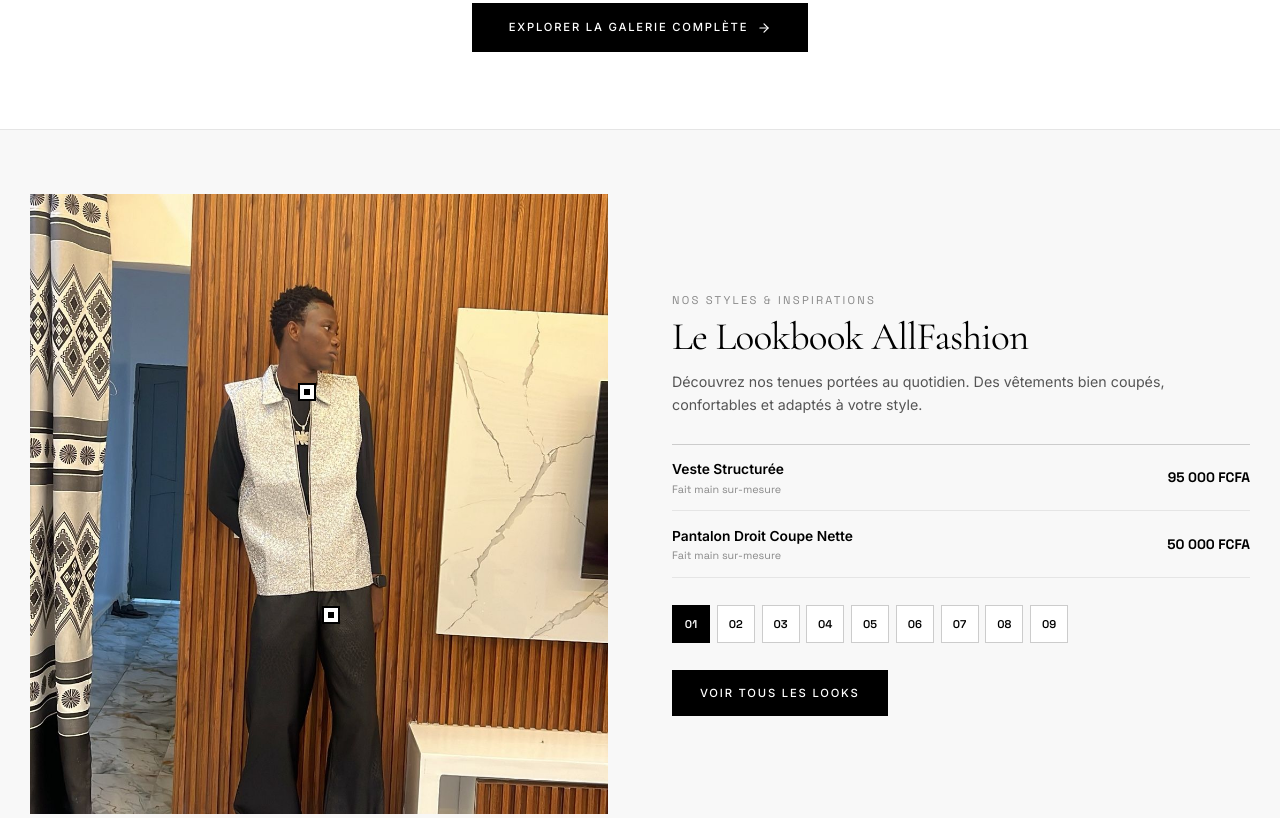
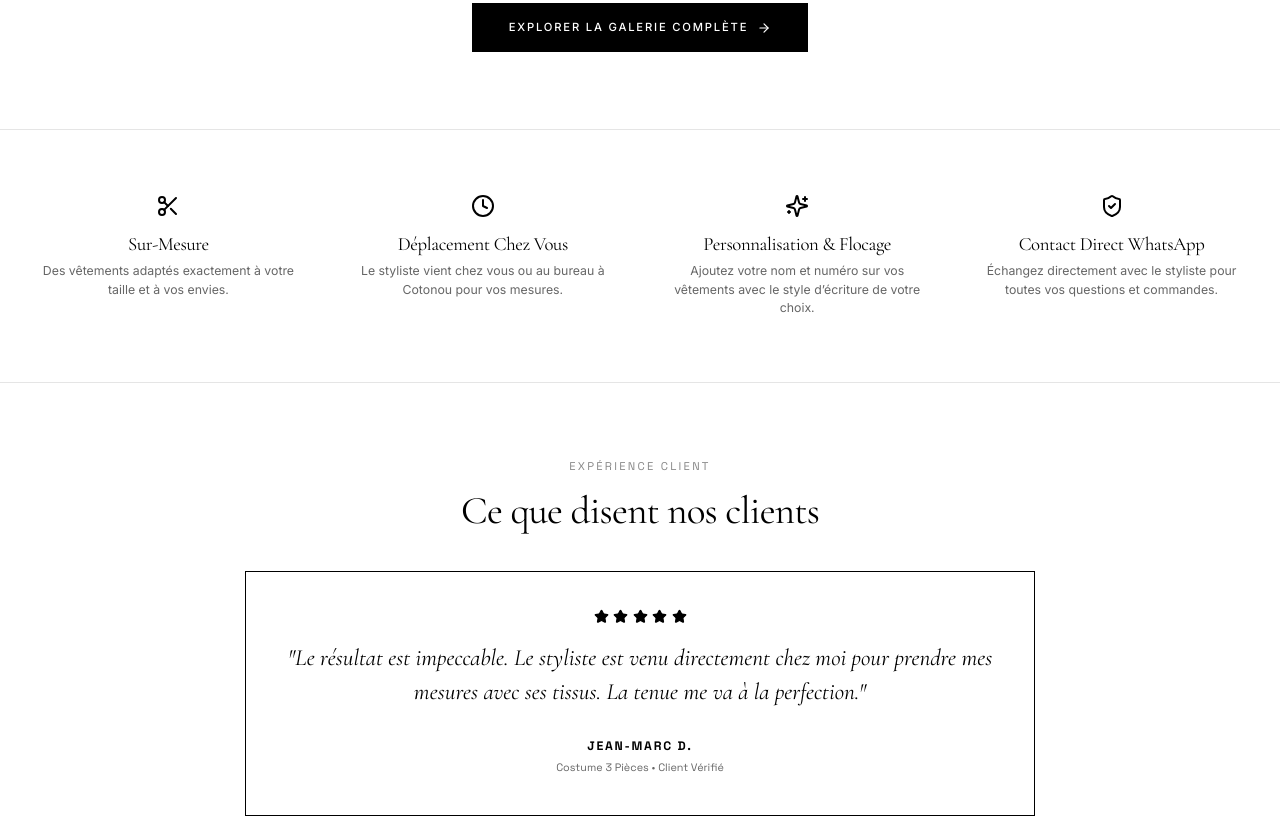
Before and after one commit to Mariusbia1/AllFashion, a React (Vite) app: page / in a window 1280 px wide. Shown: the part 4120-4938 px from the top of the page. Built offline with nearby package versions, Linux system fonts and the light colour scheme; the HTML template or start-up script is replaced by a standard one.

Commit message:
feat: suppression de la section lookbook avec boutons chiffres sur la page accueil

```diff
--- a/src/pages/Home.jsx
+++ b/src/pages/Home.jsx
@@ -1,8 +1,8 @@
-import React, { useState } from 'react';
+import React from 'react';
 import { Link } from 'react-router-dom';
 import { ArrowRight, Scissors, Sparkles, ShieldCheck, Clock, Star, MessageCircle } from 'lucide-react';
 import ProductCard from '../components/ProductCard';
-import { PRODUCTS, CATEGORIES, LOOKBOOK_ITEMS, TESTIMONIALS, STYLIST_WHATSAPP_NUMBER } from '../data/products';
+import { PRODUCTS, CATEGORIES, TESTIMONIALS, STYLIST_WHATSAPP_NUMBER } from '../data/products';
 
 const REALISATIONS = [
   {
@@ -32,11 +32,8 @@ const REALISATIONS = [
 ];
 
 export default function Home() {
-  const [activeLookIndex, setActiveLookIndex] = useState(0);
-
   // 4 catégories sur une ligne
   const mainCategories = CATEGORIES.slice(1, 5);
-  const currentLook = LOOKBOOK_ITEMS[activeLookIndex] || LOOKBOOK_ITEMS[0];
 
   return (
     <div style={{ backgroundColor: '#FFFFFF', color: '#000000', overflowX: 'hidden' }}>
@@ -566,123 +563,7 @@ export default function Home() {
       </section>
 
       {/* =========================================================================
-          6. EDITORIAL LOOKBOOK ANIMÉ VIA AOS (MOTS SIMPLES & STYLE ÉPURÉ)
-          ========================================================================= */}
-      <section style={{ padding: 'clamp(3.5rem, 5vw, 5rem) 0', backgroundColor: '#F8F8F8', borderBottom: '1px solid #E5E5E5' }}>
-        <div className="editorial-container">
-          <div style={{
-            display: 'grid',
-            gridTemplateColumns: 'repeat(auto-fit, minmax(min(100%, 360px), 1fr))',
-            gap: 'clamp(2.5rem, 5vw, 4.5rem)',
-            alignItems: 'center'
-          }}>
-            <div
-              data-aos="fade-right"
-              style={{
-                position: 'relative',
-                aspectRatio: '3/4',
-                maxHeight: '620px',
-                width: '100%',
-                backgroundColor: '#EFEFEF',
-                border: 'none',
-                overflow: 'hidden'
-              }}
-            >
-              <img
-                src={currentLook.image}
-                alt={currentLook.title}
-                style={{
-                  width: '100%',
-                  height: '100%',
-                  objectFit: 'cover',
-                  filter: 'none',
-                  opacity: 1
-                }}
-              />
-
-              {currentLook.dots && currentLook.dots.map((dot) => (
-                <div
-                  key={dot.id}
-                  className="lookbook-hotspot"
-                  style={{ top: `${dot.y}%`, left: `${dot.x}%` }}
-                  title={`${dot.title} — ${dot.price}`}
-                />
-              ))}
-            </div>
-
-            <div data-aos="fade-left">
-              <span className="tracking-wide-caps" style={{ color: '#888888', display: 'block', marginBottom: '0.5rem' }}>
-                NOS STYLES & INSPIRATIONS
-              </span>
-
-              <h2 style={{ fontFamily: 'var(--font-serif)', fontSize: 'clamp(2rem, 3.8vw, 2.6rem)', lineHeight: 1.1, marginBottom: '0.8rem' }}>
-                Le Lookbook AllFashion
-              </h2>
-
-              <p style={{ color: '#555555', fontSize: '0.95rem', lineHeight: 1.6, marginBottom: '1.8rem' }}>
-                Découvrez nos tenues portées au quotidien. Des vêtements bien coupés, confortables et adaptés à votre style.
-              </p>
-
-              <div style={{ borderTop: '1px solid #CCCCCC', marginBottom: '1.8rem' }}>
-                {currentLook.dots && currentLook.dots.map((item, idx) => (
-                  <div
-                    key={idx}
-                    style={{
-                      display: 'flex',
-                      justifyContent: 'space-between',
-                      alignItems: 'center',
-                      padding: '0.9rem 0',
-                      borderBottom: '1px solid #E5E5E5'
-                    }}
-                  >
-                    <div>
-                      <span style={{ fontSize: '0.92rem', fontWeight: 600 }}>{item.title}</span>
-                      <span style={{ display: 'block', fontSize: '0.72rem', color: '#888888', fontFamily: 'var(--font-mono)' }}>
-                        Fait main sur-mesure
-                      </span>
-                    </div>
-
-                    <span style={{ fontFamily: 'var(--font-mono)', fontSize: '0.92rem', fontWeight: 700 }}>
-                      {item.price}
-                    </span>
-                  </div>
-                ))}
-              </div>
-
-              <div style={{ display: 'flex', flexWrap: 'wrap', gap: '0.45rem', marginBottom: '1.8rem' }}>
-                {LOOKBOOK_ITEMS.map((_, i) => (
-                  <button
-                    key={i}
-                    type="button"
-                    onClick={() => setActiveLookIndex(i)}
-                    style={{
-                      width: '38px',
-                      height: '38px',
-                      border: activeLookIndex === i ? '2px solid #000000' : '1px solid #CCCCCC',
-                      backgroundColor: activeLookIndex === i ? '#000000' : '#FFFFFF',
-                      color: activeLookIndex === i ? '#FFFFFF' : '#000000',
-                      fontFamily: 'var(--font-mono)',
-                      fontSize: '0.75rem',
-                      fontWeight: 600,
-                      cursor: 'pointer',
-                      transition: 'all 0.15s ease'
-                    }}
-                  >
-                    0{i + 1}
-                  </button>
-                ))}
-              </div>
-
-              <Link to="/lookbook" className="btn-stylist-dark">
-                VOIR TOUS LES LOOKS
-              </Link>
-            </div>
-          </div>
-        </div>
-      </section>
-
-      {/* =========================================================================
-          7. VALEURS & ENGAGEMENTS DE L'ATELIER (4 Colonnes animées avec AOS)
+          6. VALEURS & ENGAGEMENTS DE L'ATELIER (4 Colonnes animées avec AOS)
           ========================================================================= */}
       <section style={{ padding: 'clamp(3rem, 5vw, 4.5rem) 0', backgroundColor: '#FFFFFF', borderBottom: '1px solid #E5E5E5' }}>
         <div className="editorial-container">
```
Also changed, not shown: 3 other files (tests, documents, lock files or other folders).
